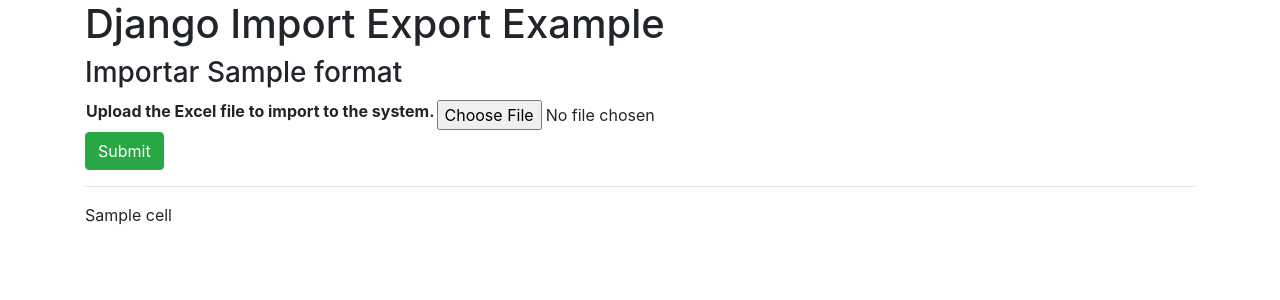
After one commit to maoaiz/Django-Import-Export-Example, a Django app: template book/templates/form.html in a window 1280 px wide. The commit adds this page. Shown: the top 300 px of the page. Run offline with Django 3.2, Linux system fonts and the light colour scheme; the template is opened without the code that fills it: values that come from a table or form of the project are taken from there, most other values are stand-ins (such as "Sample title", 1, 10 or a date in 2020); parts of the project's set-up code (start-up, migrations or seed data) failed here and were passed over; some libraries are stand-ins or nearby versions.

Commit message:
reading xls files and printing data to template

```diff
--- /dev/null
+++ b/book/forms.py
@@ -0,0 +1,22 @@
+from django import forms
+from book.models import Book
+IMPORT_FILE_TYPES = ['.xls', ]
+
+
+class ImportForm(forms.Form):
+    import_file = forms.FileField(
+					required= True,
+					label= u"Upload the Excel file to import to the system."
+				)
+
+    def clean_import_file(self):
+    	import os
+        import_file = self.cleaned_data['import_file']
+        extension = os.path.splitext( import_file.name )[1]
+        if not (extension in IMPORT_FILE_TYPES):
+            raise forms.ValidationError( u'%s is not a valid excel file. Please make sure your input file is an excel file (Excel 2007 is NOT supported.' % extension )
+        else:
+            return import_file
+
+    class Meta:
+    	model = Book
--- /dev/null
+++ b/book/templates/base.html
@@ -0,0 +1,19 @@
+<!DOCTYPE html>
+<html lang="es">
+	<head>
+		<meta charset="utf-8">
+	    <meta name="viewport" content="width=device-width, initial-scale=1.0">
+	    <meta name="description" content="">
+	    <meta name="author" content="">
+		<title>Django Import Export</title>
+    	<link rel="shortcut icon" href="http://getbootstrap.com/assets/ico/favicon.png">
+    	<link href="http://getbootstrap.com/dist/css/bootstrap.css" rel="stylesheet">
+	</head>
+	<body>
+	    <div class="container">
+	    	<h1>Django Import Export Example</h1>
+			{% block content %}
+			{% endblock %}
+		</div>
+	</body>
+</html>
--- /dev/null
+++ b/book/templates/form.html
@@ -0,0 +1,20 @@
+{% extends "base.html" %}
+{% block content %}
+<h3>Importar {{ format }}</h3>
+<form action=""  method="post" id="book_form" enctype="multipart/form-data">
+	{% csrf_token %}
+	<table>
+	{{ form }}
+	</table>
+	<input type="submit" class="btn btn-success">
+</form>
+{% if data %}
+	<hr>
+	{% for row in data %}
+		{% for cell in row %}
+			{{ cell }}
+		{% endfor %}
+		<br>
+	{% endfor %}
+{% endif %}
+{% endblock %}
--- a/django_import_example/settings.py
+++ b/django_import_example/settings.py
@@ -128,7 +128,8 @@
     # Uncomment the next line to enable admin documentation:
     # 'django.contrib.admindocs',
     'book',
-    'import_export'
+    'import_export',
+    'django_extensions'
 )
 
 SESSION_SERIALIZER = 'django.contrib.sessions.serializers.JSONSerializer'
--- a/django_import_example/urls.py
+++ b/django_import_example/urls.py
@@ -9,6 +9,7 @@
     # Examples:
     url(r'^$', 'book.views.home', name='home'),
     url(r'^export/(?P<format>[a-z]+)$', 'book.views.export_books', name='export'),
+    url(r'^import/(?P<format>[a-z]+)$', 'book.views.import_books', name='import'),
     # url(r'^django_import_example/', include('django_import_example.foo.urls')),
 
     # Uncomment the admin/doc line below to enable admin documentation:
```
Also changed, not shown: book/templates/home.html (+6 -17 lines), book/views.py (+23 -0 lines), db.sqlite, 1 other file.
